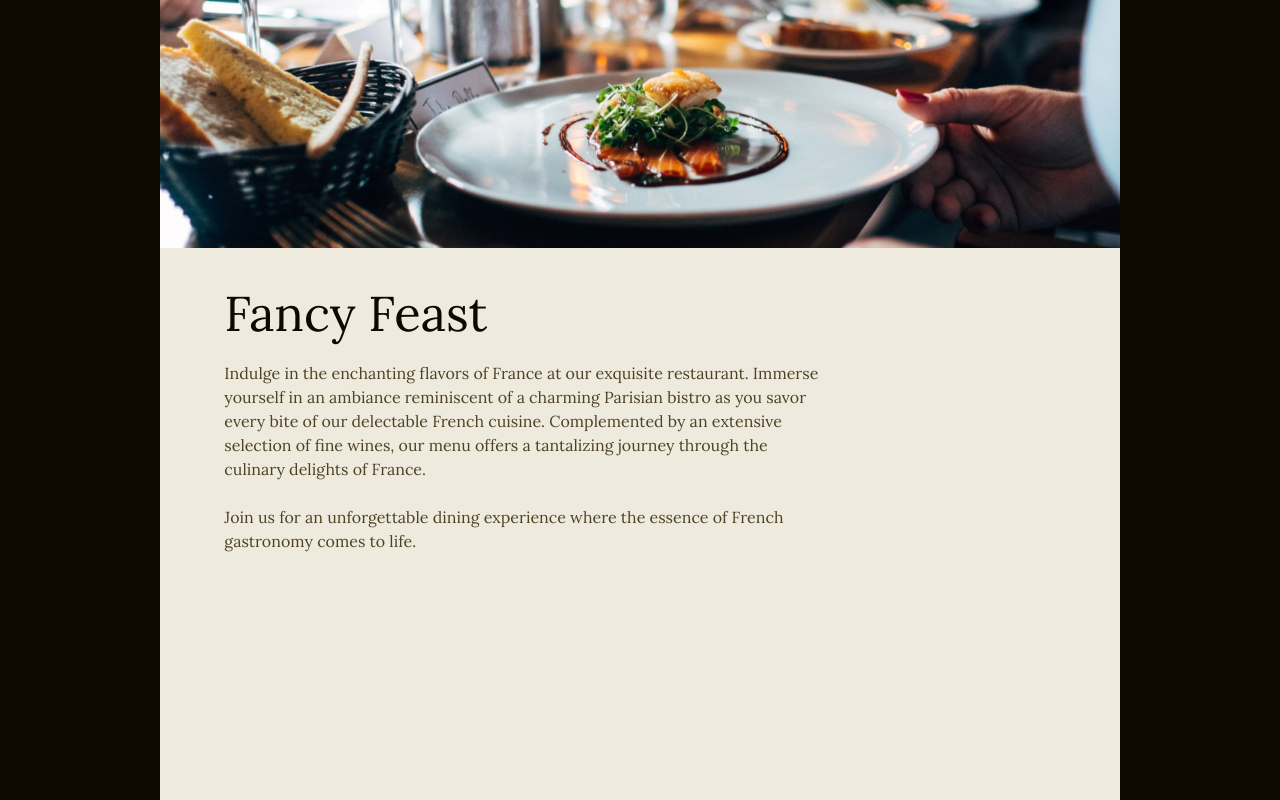
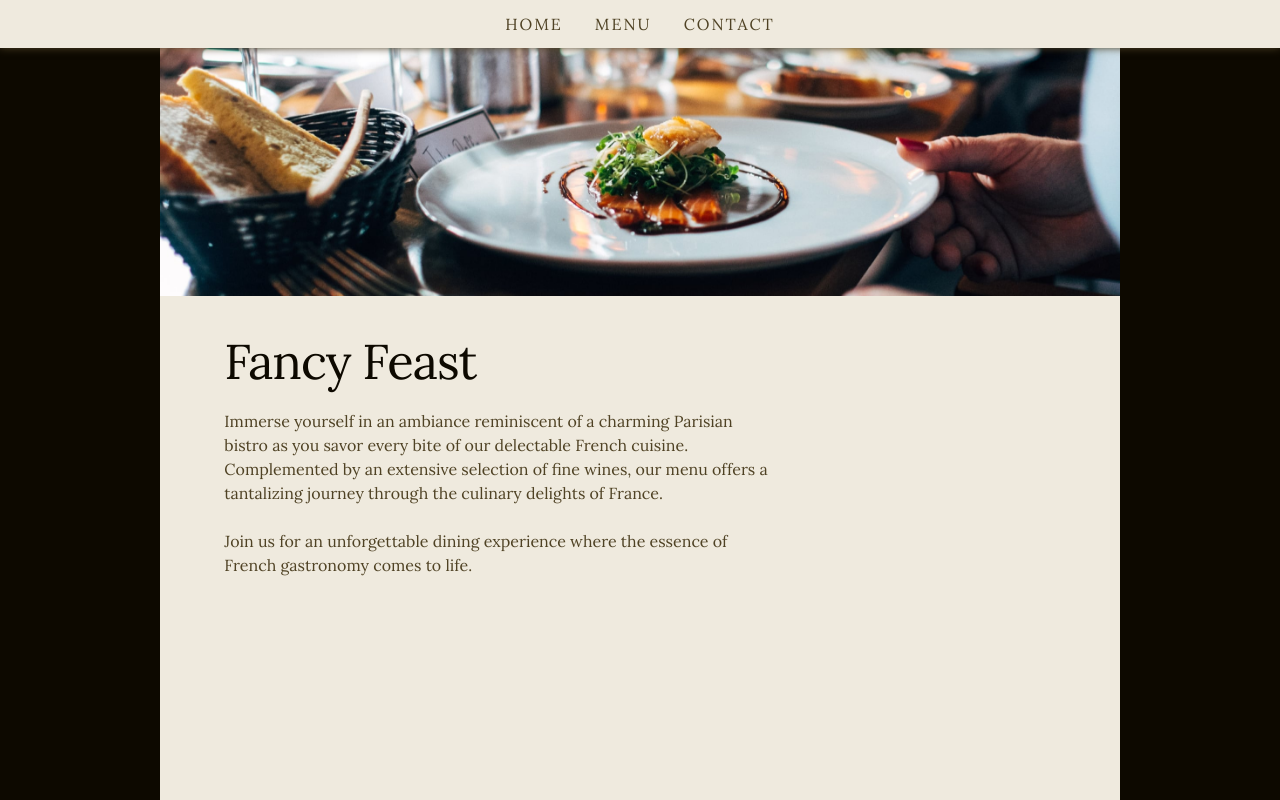
Before and after one commit to sfratczak/odin-restaurant, a website built with webpack: page dist/index.html in a window 1280 px wide. Shown: the top 800 px of the page. Built offline with nearby package versions, Linux system fonts and the light colour scheme.

Commit message:
Add webpack clean flag, navbar html and css

```diff
--- a/src/style.css
+++ b/src/style.css
@@ -13,7 +13,6 @@
 body {
   font-family: "Lora", serif;
   display: flex;
-  height: 100dvh;
   justify-content: center;
   background-color: var(--brown_dark);
 }
@@ -23,6 +22,7 @@ h2 {
   color: var(--brown_dark);
   margin-bottom: 1rem;
   line-height: 1.3;
+  letter-spacing: -1px;
 }
 h1 {
   font-size: 3.052rem;
@@ -32,14 +32,44 @@ h2 {
 }
 p {
   line-height: 1.5;
-  max-width: 600px;
+  max-width: 548px;
   word-wrap: break-word;
   overflow-wrap: break-word;
   color: var(--brown_light);
+  margin-bottom: 2rem;
+}
+
+a {
+  text-decoration: none;
+  color: var(--brown_light);
+}
+a:hover {
+  text-decoration: underline;
+  color: var(--brown_dark);
+  text-underline-offset: 0.25rem;
+}
+
+#navbar {
+  height: 3rem;
+  width: 100%;
+  position: fixed;
+  display: flex;
+  justify-content: center;
+  align-items: center;
+  column-gap: 2rem;
+  background-color: var(--background);
+  box-shadow: 0px 0px 8px var(--brown_light);
+}
+
+#navbar a {
+  text-transform: uppercase;
+  letter-spacing: 2px;
 }
 
 #content {
   max-width: 960px;
+  min-height: calc(1000dvh - 3rem);
+  margin-top: 3rem;
   background-color: var(--background);
 }
 
--- a/webpack.config.js
+++ b/webpack.config.js
@@ -5,6 +5,7 @@ module.exports = {
   output: {
     filename: "main.js",
     path: path.resolve(__dirname, "dist"),
+    clean: true,
   },
   module: {
     rules: [
```
Also changed, not shown: dist/index.html.
